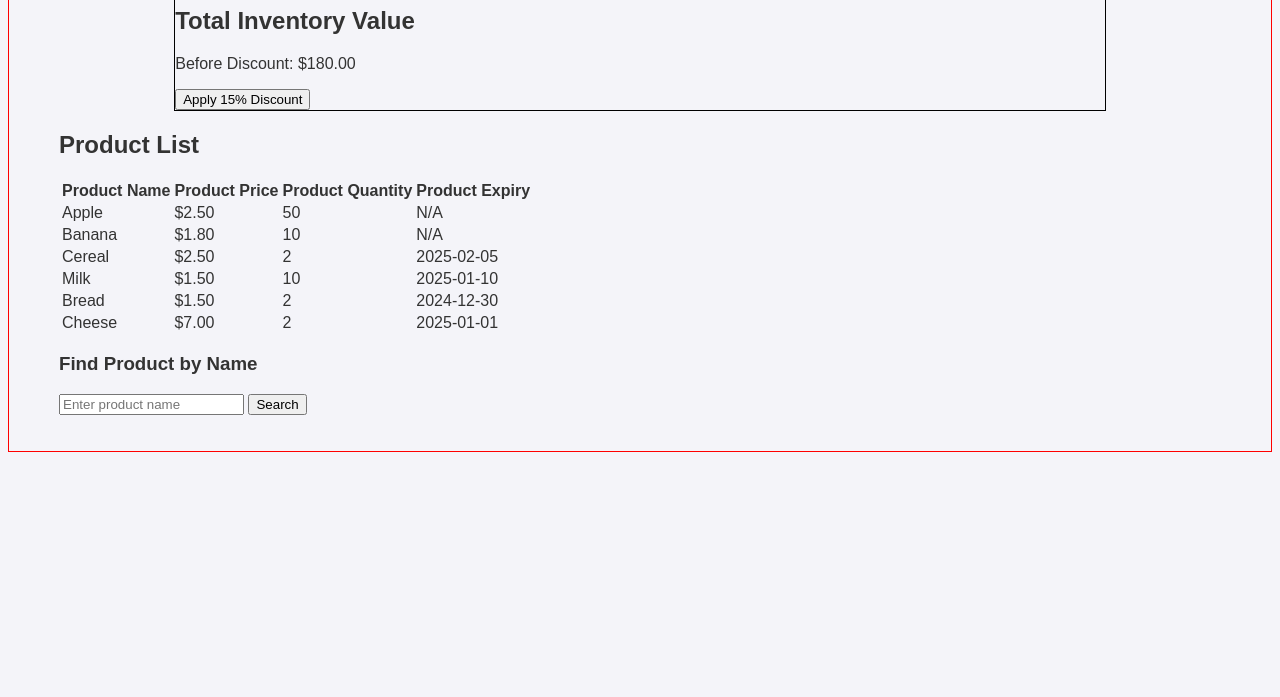
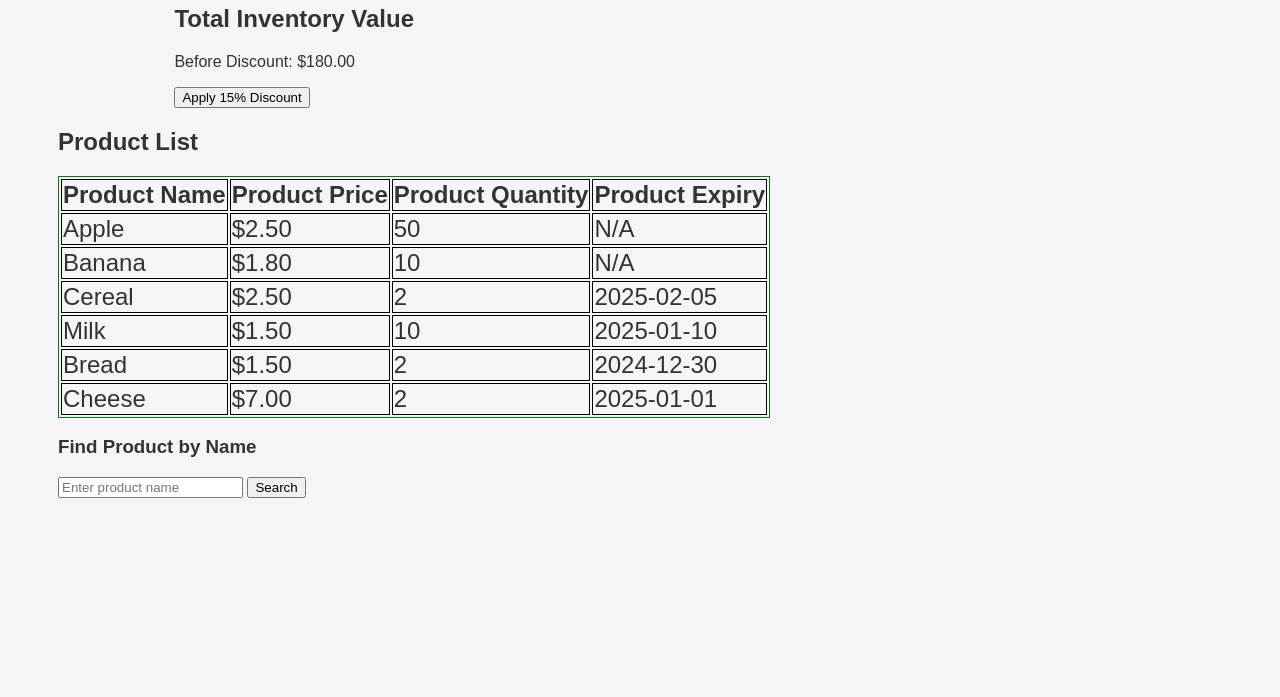
Before and after one commit to aM3dia/JavaScript-lab11, a plain HTML site: page index.html in a window 1280 px wide. Shown: the part 103-800 px from the top of the page. Drawn offline with Linux system fonts and the light colour scheme.

Commit message:
Product table styling

```diff
--- a/styles.css
+++ b/styles.css
@@ -3,14 +3,12 @@ body {
     background-color: #f4f4f9;
     color: #333;
     padding: 20px 50px;
-    border: 1px solid red;
 }
 
 .container {
     width: 80%;
     margin: 0 auto;
     max-width: 1200px;
-    border: 1px solid black;
 }
 
 h1 {
@@ -23,6 +21,13 @@ h2 {
     font-size: 1.5em;
 }
 
-#productList {
+#productTable {
     border: 1px solid green;
+    font-size: 1.5em;
+    justify-content: center;
 }
+
+#productTable th, td {
+    border: 1px solid black;
+    margin: 20px;
+}
```
